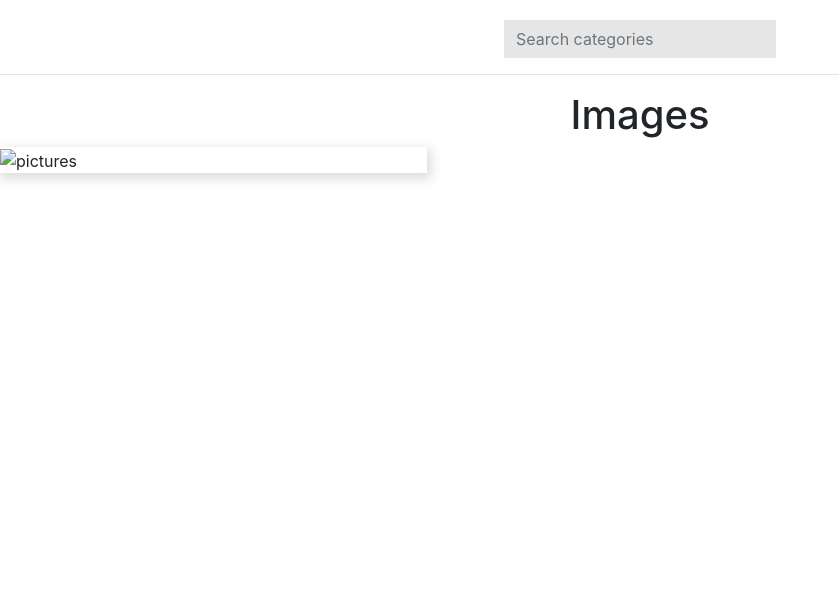
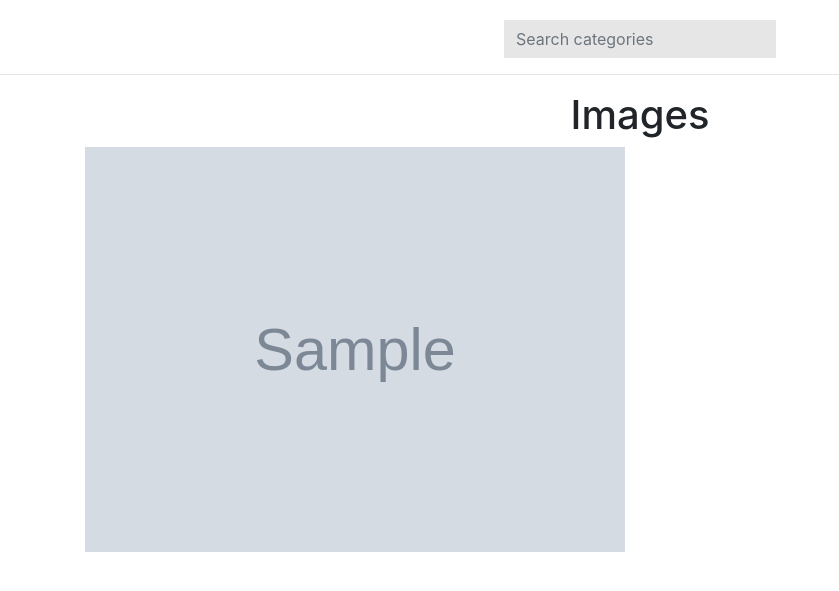
Before and after one commit to Nicholas-muchiri/Viewer, a Django app: page / in a window 1280 px wide. Shown: the part 76-667 px from the top of the page, without its empty margins (0-839 px from the left). Run offline with Django 3.2, Linux system fonts and the light colour scheme; tables that the repository leaves empty hold one stand-in row (values such as "Sample post"); grey boxes marked "Sample" are stand-in pictures; some libraries are stand-ins or nearby versions; some web fonts are replaced.

Commit message:
Pictures added

```diff
--- a/pictures/templates/all-pictures/base.html
+++ b/pictures/templates/all-pictures/base.html
@@ -26,7 +26,7 @@
         <div class="row">
             <div class="col-md-12 search-form">
                 <form class="form-inline" role="search" action="{% url 'search_results' %}">
-                    <input class="form-control search-input" name="category" type="search" placeholder="Search categories" aria-label="Search">
+                    <input class="form-control search-input" name="picture" type="search" placeholder="Search categories" aria-label="Search">
                 </form>
             </div>
         </div>
--- a/pictures/templates/all-pictures/search.html
+++ b/pictures/templates/all-pictures/search.html
@@ -11,7 +11,7 @@
                 <div class="image-details">
                     <p class="text-center"><a data-toggle="modal" data-target="#/pictures/{{picture.id}}"><!-- {{img.name}} --></a></p>
                 </div>
-                <img src="{{pictures.picture.url}}" alt="pictures">
+                <img src="{{picture.picture.url}}" alt="pictures">
             </div>
         {% empty %}
         <div class="container">
--- a/pictures/templates/all-pictures/today_pictures.html
+++ b/pictures/templates/all-pictures/today_pictures.html
@@ -11,7 +11,7 @@
       <!--Display Image  -->
     <div class="col-xs-4 col-sm-4 col-md-4 col-lg-4">
         <div class="thumbnail" style="width:100%;">
-            <a href="/picture/{{pictures.id}}" class="text-center"> <img style="float:left;" src="{{picture.pictures.url}}" class="img-responsive" alt="pictures"></a>
+            <a href="/picture/{{picture.id}}" class="text-center"> <img style="float:left;" src="{{picture.picture.url}}" class="img-responsive" alt="pictures"></a>
 
       </div>
     </div>
--- a/pictures/templates/welcome.html
+++ b/pictures/templates/welcome.html
@@ -2,18 +2,31 @@
 
 {% block content %}
 {{block.super}}
-<div class="container-fluid">
-    <div class="row">
-        {% for picture in pictures %}
-            <p id="img-copy"></p>
-            <div class="col-md-4 img-holder">
-                <div class="image-details">
-                    <p class="text-center"><a data-toggle="modal" data-target="#{{pictures.id}}"></a></p>
-                </div>
-                <img src="{{pictures.picture.url}}" alt="pictures">
-            </div>
+<div class="container">
+<div class="row">
+  <!-- Looping through images   -->
+  {% for pictures in pictures %}
 
-        {% endfor %}
+
+      <!--Display Image  -->
+    <div class="col-xs-6 col-sm-6 col-md-6 col-lg-6">
+
+            <a href="/pictures/{{pictures.id}}" class="text-center">
+              <img src="{{pictures.picture.url}}" class="img-responsive" alt="pictures" style="width: 100%;"></a>
+
+
     </div>
+
+
+
+  {% empty %}
+  <div class="row">
+    <h2 class="text-center">There No Images</h2>
+  </div>
+  {% endfor %}
+
 </div>
-{%endblock%}
+</div>
+
+
+{% endblock %}
```
Also changed, not shown: media/picture/Range_rover_1Ok9YNe.jpg (added), media/picture/Range_rover_UD2sROk.jpg (added), media/picture/Wrangler_xprite_version_gWcd9lR.jpg (added), media/picture/dodge.jpg (added), media/picture/house1.jpg (added), media/picture/house2.jpg (added), media/picture/house5.jpg (added), media/picture/tesla.jpg (added).
